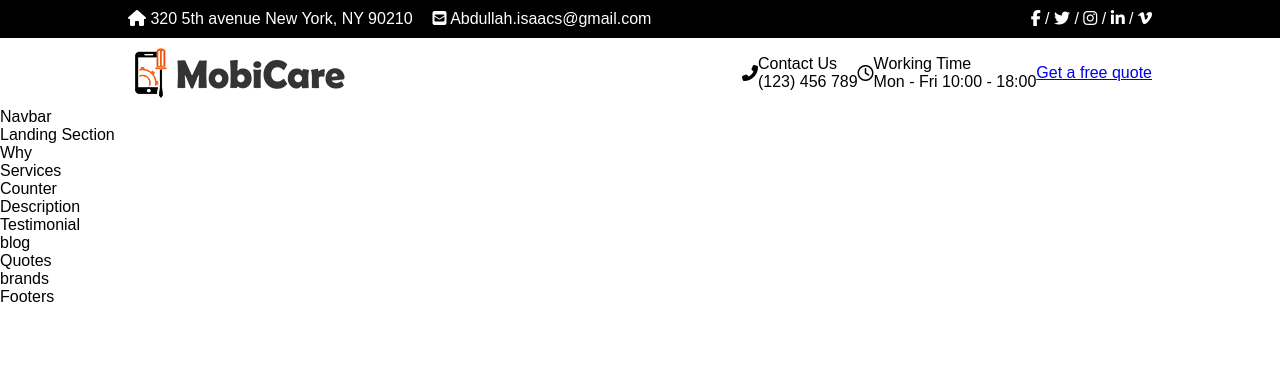
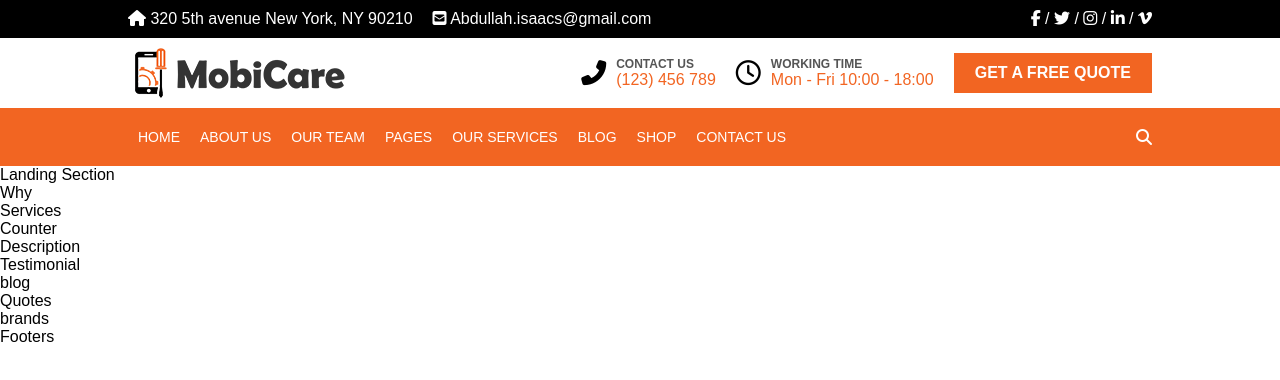
Before and after one commit to Dullz95/mobile-repair-site, a plain HTML site: page index.html in a window 1280 px wide. Drawn offline with Linux system fonts and the light colour scheme.

Commit message:
create Navbar

```diff
--- a/index.html
+++ b/index.html
@@ -7,6 +7,7 @@
     <title>Mobile Repair store</title>
     <link rel="stylesheet" href="./styles/Social.css" />
     <link rel="stylesheet" href="./styles/contact.css" />
+    <link rel="stylesheet" href="./styles/navbar.css" />
     <!-- External scripts -->
     <script
       src="https://kit.fontawesome.com/2d04bbe871.js"
@@ -30,25 +31,38 @@
     <div id="Contact">
       <img src="./images/logo.png" alt="mobile repair logo" />
       <div class="contact-wrapper">
-        <div>
-          <i class="fas fa-phone-alt"></i>
+        <div class="contact-info">
+          <i class="icon fas fa-phone-alt"></i>
           <div>
-            <p>Contact Us</p>
-            <p>(123) 456 789</p>
+            <p class="top">Contact Us</p>
+            <p class="bottom">(123) 456 789</p>
           </div>
         </div>
-        <div>
-          <i class="far fa-clock"></i>
+        <div class="contact-info">
+          <i class="icon far fa-clock"></i>
           <div>
-            <p>Working Time</p>
-            <p>Mon - Fri 10:00 - 18:00</p>
+            <p class="top">Working Time</p>
+            <p class="bottom">Mon - Fri 10:00 - 18:00</p>
           </div>
         </div>
-        <a href="#">Get a free quote</a>
+        <a href="#" class="button">Get a free quote</a>
       </div>
     </div>
     <!-- Navigation bar -->
-    <nav>Navbar</nav>
+    <nav id="navbar">
+      <ul id="navlinks">
+        <li class="navlink"><a href="#">home</a></li>
+        <li class="navlink"><a href="#">about us</a></li>
+        <li class="navlink"><a href="#">our team</a></li>
+        <li class="navlink"><a href="#">pages</a></li>
+        <li class="navlink"><a href="#">our services</a></li>
+        <li class="navlink"><a href="#">blog</a></li>
+        <li class="navlink"><a href="#">shop</a></li>
+        <li class="navlink"><a href="#">contact us</a></li>
+      </ul>
+      <button class="mobile-menu"><i class="fas fa-bars"></i></button>
+      <i class="fas fa-search search-icon"></i>
+    </nav>
     <!-- Landing section -->
     <header>Landing Section</header>
     <!-- Why section -->
--- a/styles/contact.css
+++ b/styles/contact.css
@@ -7,11 +7,47 @@
 .contact-wrapper {
   display: flex;
   align-items: center;
+  justify-content: flex-end;
 }
 
 .contact-wrapper > div {
   display: flex;
   align-items: center;
-  justify-content: space-between;
-  float: left;
 }
+
+.button {
+  background-color: #f26522;
+  padding: 2% 4%;
+  color: white;
+  text-decoration: none;
+  white-space: nowrap;
+  text-transform: uppercase;
+  font-weight: 600;
+  transition: all 0.3s;
+}
+
+.button:hover {
+  background-color: #222;
+}
+
+.contact-info {
+  margin-right: 20px;
+  white-space: nowrap;
+}
+
+.icon {
+  font-weight: 600;
+  font-size: 25px;
+  margin-right: 10px;
+}
+
+.bottom {
+  color: #f26522;
+}
+
+.top {
+  text-transform: uppercase;
+  font-size: 12px;
+  color: #555;
+  font-weight: 600;
+}
--- /dev/null
+++ b/styles/navbar.css
@@ -0,0 +1,30 @@
+#navbar {
+  display: flex;
+  justify-content: space-between;
+  padding: 10px 10%;
+  align-items: center;
+  background-color: #f26522;
+}
+
+#navlinks {
+  list-style-type: none;
+  display: flex;
+  padding: 10px 0;
+}
+
+.navlink a {
+  color: white;
+  padding: 20px 10px;
+  text-decoration: none;
+  text-transform: uppercase;
+  font-weight: 100;
+  font-size: 14px;
+}
+
+.mobile-menu {
+  display: none;
+}
+
+.search-icon {
+  color: white;
+}
```
